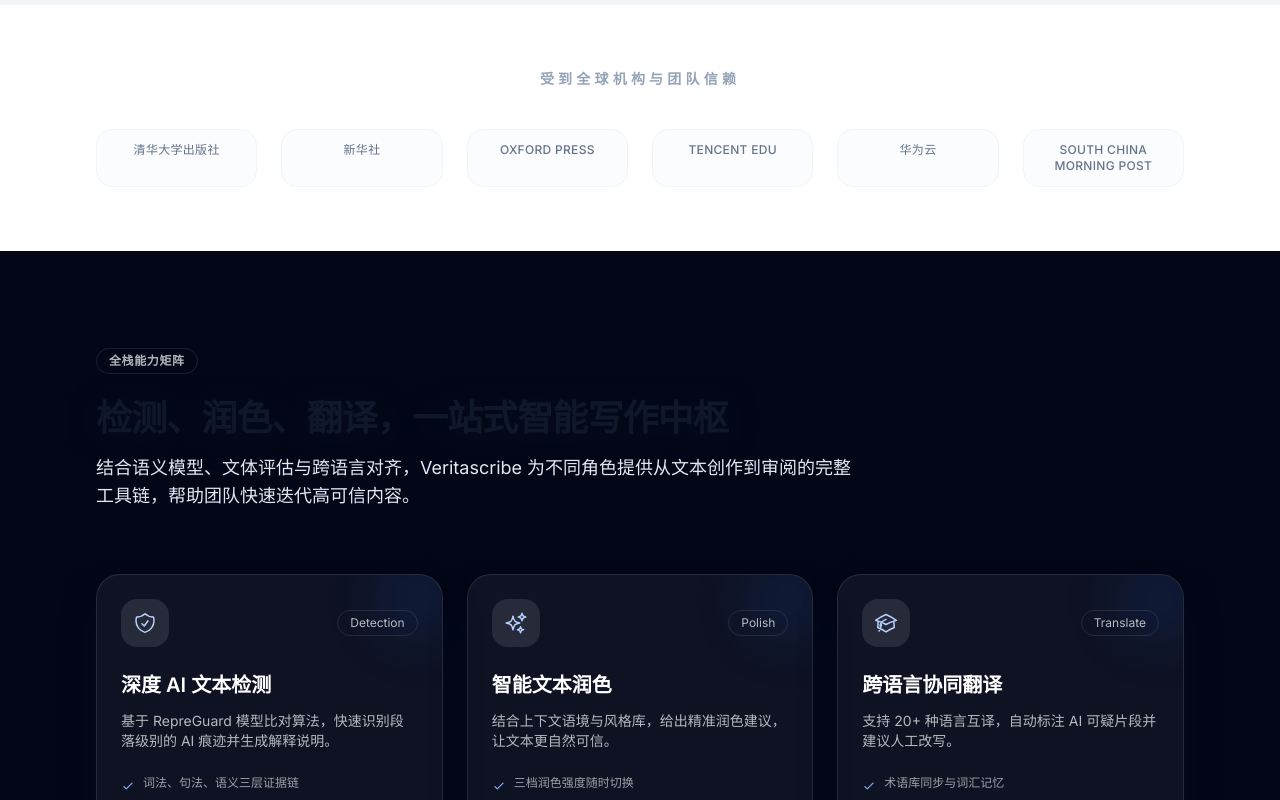
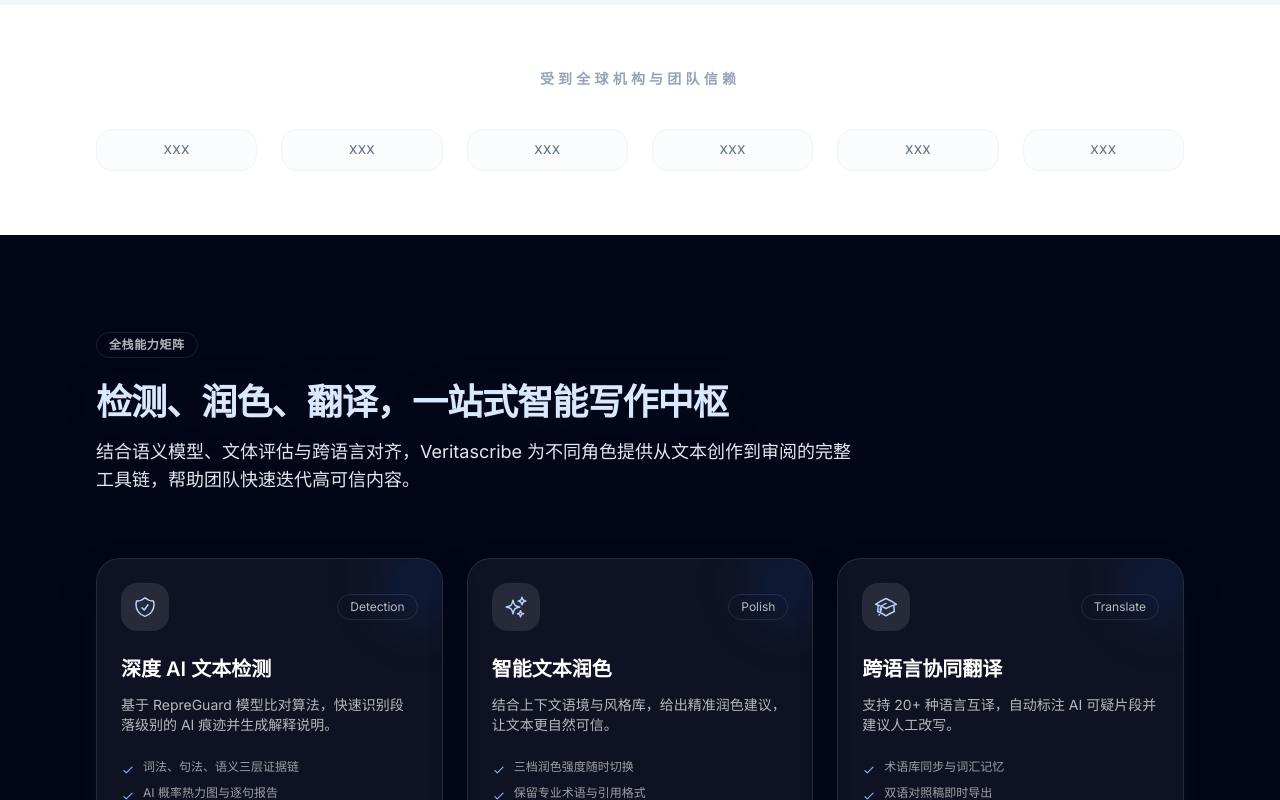
Before and after one commit to MoXiao528/AIDetector-web, a Vue app: page / in a window 1280 px wide. Shown: the part 800-1600 px from the top of the page. Built offline with nearby package versions, Linux system fonts and the light colour scheme.

Commit message:
init project

```diff
--- a/src/sections/CapabilitiesSection.vue
+++ b/src/sections/CapabilitiesSection.vue
@@ -4,7 +4,7 @@
     <div class="mx-auto max-w-6xl px-4 sm:px-6 lg:px-8">
       <div class="max-w-3xl">
         <span class="inline-flex items-center rounded-full border border-white/10 px-3 py-1 text-xs font-semibold uppercase tracking-wider text-white/70">全栈能力矩阵</span>
-        <h2 class="section-title mt-6 text-primary-100 drop-shadow-[0_4px_16px_rgba(15,23,42,0.45)]">
+        <h2 class="section-title mt-6 !text-primary-100 drop-shadow-[0_4px_16px_rgba(15,23,42,0.45)]">
           检测、润色、翻译，一站式智能写作中枢
         </h2>
         <p class="section-subtitle !text-slate-200">
--- a/src/sections/PricingPreview.vue
+++ b/src/sections/PricingPreview.vue
@@ -2,7 +2,7 @@
   <section id="pricing" class="bg-slate-950 py-24 text-white">
     <div class="mx-auto max-w-6xl px-4 sm:px-6 lg:px-8">
       <div class="max-w-3xl">
-        <h2 class="section-title text-primary-100 drop-shadow-[0_4px_16px_rgba(15,23,42,0.45)]">灵活定价，适配不同团队规模</h2>
+        <h2 class="section-title !text-primary-100 drop-shadow-[0_4px_16px_rgba(15,23,42,0.45)]">灵活定价，适配不同团队规模</h2>
         <p class="section-subtitle !text-slate-200">
           从个人创作者到企业合规团队，Veritascribe 提供透明的按需计费模式。所有套餐均包含 GPTZero 级别检测能力与全文润色服务。
         </p>
--- a/src/sections/ShowcaseSection.vue
+++ b/src/sections/ShowcaseSection.vue
@@ -3,7 +3,7 @@
     <div class="mx-auto max-w-6xl px-4 sm:px-6 lg:px-8">
       <div class="flex flex-col gap-8 lg:flex-row lg:items-end lg:justify-between">
         <div class="max-w-3xl">
-          <h2 class="section-title text-primary-100 drop-shadow-[0_4px_16px_rgba(15,23,42,0.45)]">为真实场景打造的 AI 内容管控方案</h2>
+          <h2 class="section-title !text-primary-100 drop-shadow-[0_4px_16px_rgba(15,23,42,0.45)]">为真实场景打造的 AI 内容管控方案</h2>
           <p class="section-subtitle !text-slate-200">
             无论你是高校教师、媒体编辑还是企业法务，Veritascribe 都能提供开箱即用的模板与报告，降低审核成本并提升写作效率。
           </p>
--- a/src/sections/TestimonialsSection.vue
+++ b/src/sections/TestimonialsSection.vue
@@ -41,25 +41,25 @@
 <script setup>
 const testimonials = [
   {
-    quote: '段落级 AI 概率热力图让我们更快锁定可疑内容，团队审核效率提升了一倍。',
-    author: '王静怡',
-    role: '复旦大学新闻学院 · 教学秘书',
-    metric: '审核效率 +102%',
-    context: '自 2023 年使用'
+    quote: 'quote1',
+    author: 'name1',
+    role: 'role1',
+    metric: 'metric1',
+    context: 'context1'
   },
   {
-    quote: '在媒体值班时可以同步润色与翻译，让稿件在发布前就保持统一风格。',
-    author: 'Laura Chen',
-    role: '南华早报 · 高级编辑',
-    metric: '风格一致性 95%',
-    context: '跨语种编辑部'
+    quote: 'quote2',
+    author: 'name2',
+    role: 'role2',
+    metric: 'metric2',
+    context: 'context2'
   },
   {
-    quote: 'API 接入后，营销素材自动完成检测和报告归档，极大减轻了法务压力。',
-    author: '刘宇辰',
-    role: '蔚来汽车 · 品牌合规主管',
-    metric: '合规风险 -58%',
-    context: '覆盖 12 条业务线'
+    quote: 'quote3',
+    author: 'name3',
+    role: 'role3',
+    metric: 'metric3',
+    context: 'context3'
   }
 ];
 </script>
--- a/src/sections/TrustIndicators.vue
+++ b/src/sections/TrustIndicators.vue
@@ -3,12 +3,12 @@
     <div class="mx-auto max-w-6xl px-4 sm:px-6 lg:px-8">
       <p class="text-center text-sm font-semibold uppercase tracking-[0.3em] text-slate-400">受到全球机构与团队信赖</p>
       <div class="mt-10 grid grid-cols-2 gap-6 text-center text-slate-500 sm:grid-cols-3 lg:grid-cols-6">
-        <div class="rounded-2xl border border-slate-100 bg-slate-50/60 px-4 py-3 text-xs font-medium uppercase tracking-wide">清华大学出版社</div>
-        <div class="rounded-2xl border border-slate-100 bg-slate-50/60 px-4 py-3 text-xs font-medium uppercase tracking-wide">新华社</div>
-        <div class="rounded-2xl border border-slate-100 bg-slate-50/60 px-4 py-3 text-xs font-medium uppercase tracking-wide">Oxford Press</div>
-        <div class="rounded-2xl border border-slate-100 bg-slate-50/60 px-4 py-3 text-xs font-medium uppercase tracking-wide">Tencent EDU</div>
-        <div class="rounded-2xl border border-slate-100 bg-slate-50/60 px-4 py-3 text-xs font-medium uppercase tracking-wide">华为云</div>
-        <div class="rounded-2xl border border-slate-100 bg-slate-50/60 px-4 py-3 text-xs font-medium uppercase tracking-wide">South China Morning Post</div>
+        <div class="rounded-2xl border border-slate-100 bg-slate-50/60 px-4 py-3 text-xs font-medium uppercase tracking-wide">xxx</div>
+        <div class="rounded-2xl border border-slate-100 bg-slate-50/60 px-4 py-3 text-xs font-medium uppercase tracking-wide">xxx</div>
+        <div class="rounded-2xl border border-slate-100 bg-slate-50/60 px-4 py-3 text-xs font-medium uppercase tracking-wide">xxx</div>
+        <div class="rounded-2xl border border-slate-100 bg-slate-50/60 px-4 py-3 text-xs font-medium uppercase tracking-wide">xxx</div>
+        <div class="rounded-2xl border border-slate-100 bg-slate-50/60 px-4 py-3 text-xs font-medium uppercase tracking-wide">xxx</div>
+        <div class="rounded-2xl border border-slate-100 bg-slate-50/60 px-4 py-3 text-xs font-medium uppercase tracking-wide">xxx</div>
       </div>
     </div>
   </section>
```
